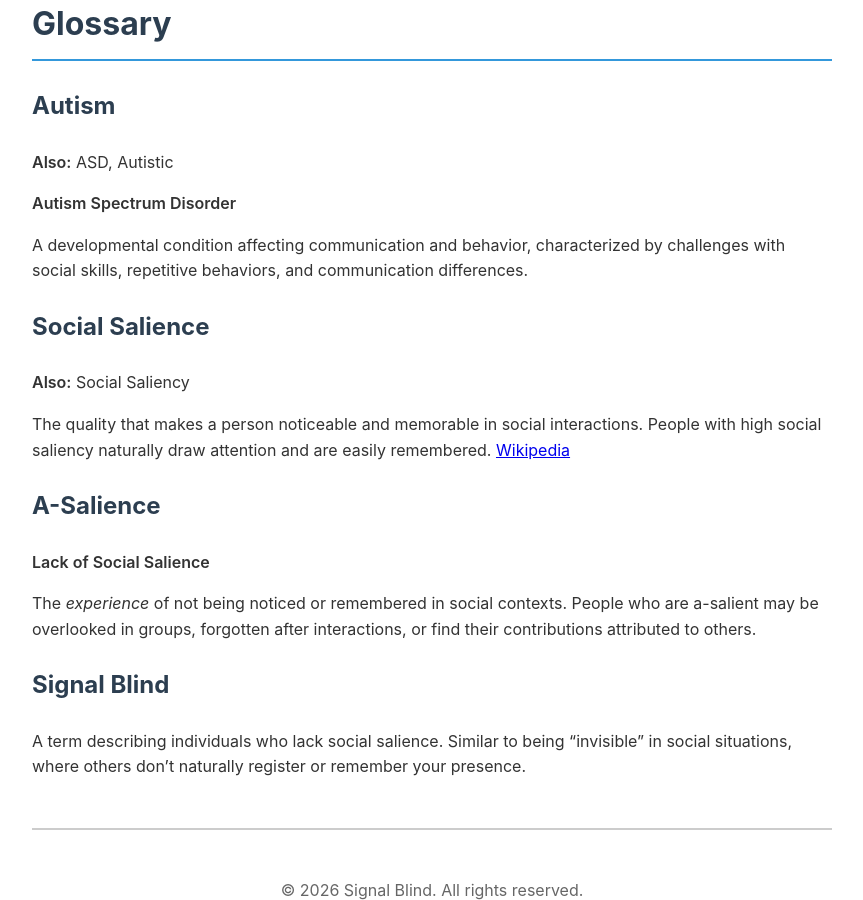
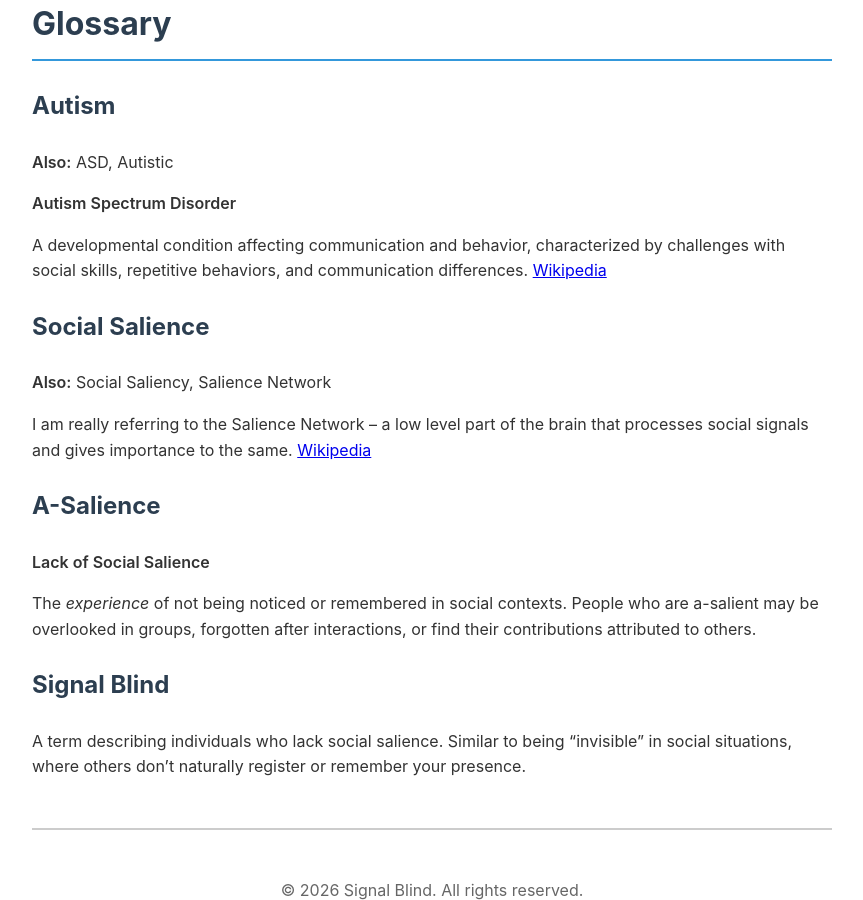
Before and after one commit to SignalBlind/SignalBlind.github.io, a Jekyll site: the page built from print-export-page.md, in a window 1280 px wide and 900 px high, scrolled down 2357 px. Shown: the whole window, without its empty margins (208-1071 px from the left). Built offline with Jekyll 4.4.1, drawn with Linux system fonts in a browser that asks for light colours.

Commit message:
adjust some terms

```diff
--- a/_data/glossary.yml
+++ b/_data/glossary.yml
@@ -3,12 +3,13 @@
     - ASD
     - Autistic
   full: Autism Spectrum Disorder
-  definition: A developmental condition affecting communication and behavior, characterized by challenges with social skills, repetitive behaviors, and communication differences.
+  definition: A developmental condition affecting communication and behavior, characterized by challenges with social skills, repetitive behaviors, and communication differences. [Wikipedia](https://en.wikipedia.org/wiki/Autism)
 
 - term: Social Salience
   alternates:
     - Social Saliency
-  definition: The quality that makes a person noticeable and memorable in social interactions. People with high social saliency naturally draw attention and are easily remembered. [Wikipedia](https://en.wikipedia.org/wiki/Social_salience)
+    - Salience Network
+  definition: I am really referring to the Salience Network -- a low level part of the brain that processes social signals and gives importance to the same. [Wikipedia](https://en.wikipedia.org/wiki/Salience_network)
 
 - term: A-Salience
   full: Lack of Social Salience
```
